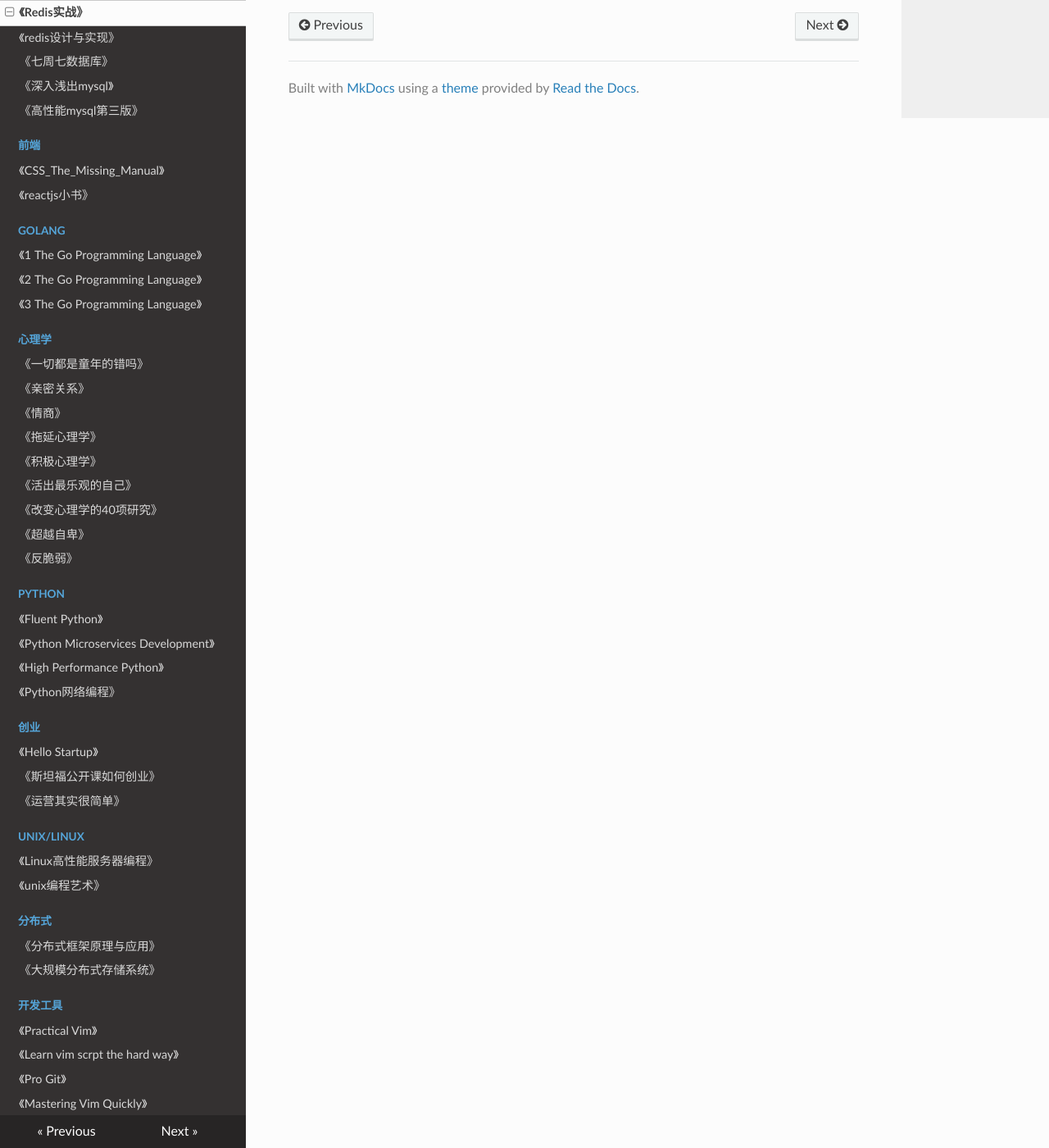
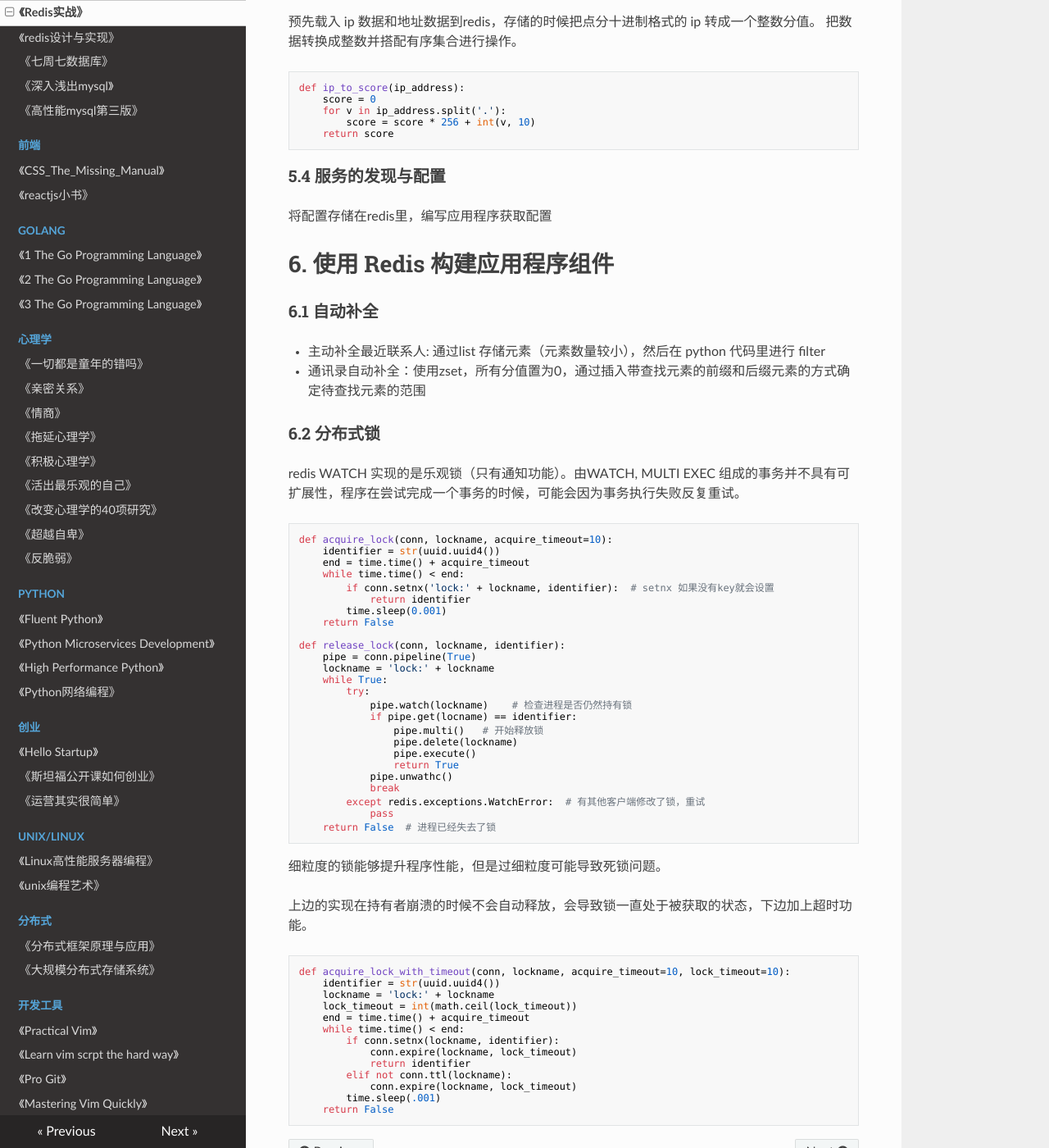
Before and after one commit to PegasusWang/booknotes, an MkDocs documentation site: the page built from docs/database/redis实战.md, in a window 1280 px wide and 1400 px high, scrolled down 5476 px. Shown: the whole window at 82% size. Built offline with MkDocs 1.6.1, drawn with Linux system fonts in a browser that asks for light colours; nearby versions of some CDN libraries; old or Windows-style settings are respelled for this version of MkDocs.

Commit message:
redis 查找匹配：redis分布式锁

````diff
--- a/docs/database/redis实战.md
+++ b/docs/database/redis实战.md
@@ -208,3 +208,79 @@ linux/unix中两种常见记录日志的方法：
 最好用现成的 Graphite
 
 ### 5.3 查找 IP 所属城市以及国家
+
+预先载入 ip 数据和地址数据到redis，存储的时候把点分十进制格式的 ip 转成一个整数分值。
+把数据转换成整数并搭配有序集合进行操作。
+
+```
+def ip_to_score(ip_address):
+    score = 0
+    for v in ip_address.split('.'):
+        score = score * 256 + int(v, 10)
+    return score
+```
+
+### 5.4 服务的发现与配置
+
+将配置存储在redis里，编写应用程序获取配置
+
+
+# 6. 使用 Redis 构建应用程序组件
+
+### 6.1 自动补全
+
+- 主动补全最近联系人: 通过list 存储元素（元素数量较小），然后在 python 代码里进行 filter
+- 通讯录自动补全：使用zset，所有分值置为0，通过插入带查找元素的前缀和后缀元素的方式确定待查找元素的范围
+
+### 6.2 分布式锁
+
+redis WATCH 实现的是乐观锁（只有通知功能）。由WATCH, MULTI EXEC
+组成的事务并不具有可扩展性，程序在尝试完成一个事务的时候，可能会因为事务执行失败反复重试。
+
+```py
+def acquire_lock(conn, lockname, acquire_timeout=10):
+    identifier = str(uuid.uuid4())
+    end = time.time() + acquire_timeout
+    while time.time() < end:
+        if conn.setnx('lock:' + lockname, identifier):  # setnx 如果没有key就会设置
+            return identifier
+        time.sleep(0.001)
+    return False
+
+def release_lock(conn, lockname, identifier):
+    pipe = conn.pipeline(True)
+    lockname = 'lock:' + lockname
+    while True:
+        try:
+            pipe.watch(lockname)    # 检查进程是否仍然持有锁
+            if pipe.get(locname) == identifier:
+                pipe.multi()   # 开始释放锁
+                pipe.delete(lockname)
+                pipe.execute()
+                return True
+            pipe.unwathc()
+            break
+        except redis.exceptions.WatchError:  # 有其他客户端修改了锁，重试
+            pass
+    return False  # 进程已经失去了锁
+```
+
+细粒度的锁能够提升程序性能，但是过细粒度可能导致死锁问题。
+
+上边的实现在持有者崩溃的时候不会自动释放，会导致锁一直处于被获取的状态，下边加上超时功能。
+
+```py
+def acquire_lock_with_timeout(conn, lockname, acquire_timeout=10, lock_timeout=10):
+    identifier = str(uuid.uuid4())
+    lockname = 'lock:' + lockname
+    lock_timeout = int(math.ceil(lock_timeout))
+    end = time.time() + acquire_timeout
+    while time.time() < end:
+        if conn.setnx(lockname, identifier):
+            conn.expire(lockname, lock_timeout)
+            return identifier
+        elif not conn.ttl(lockname):
+            conn.expire(lockname, lock_timeout)
+        time.sleep(.001)
+    return False
+```
````
